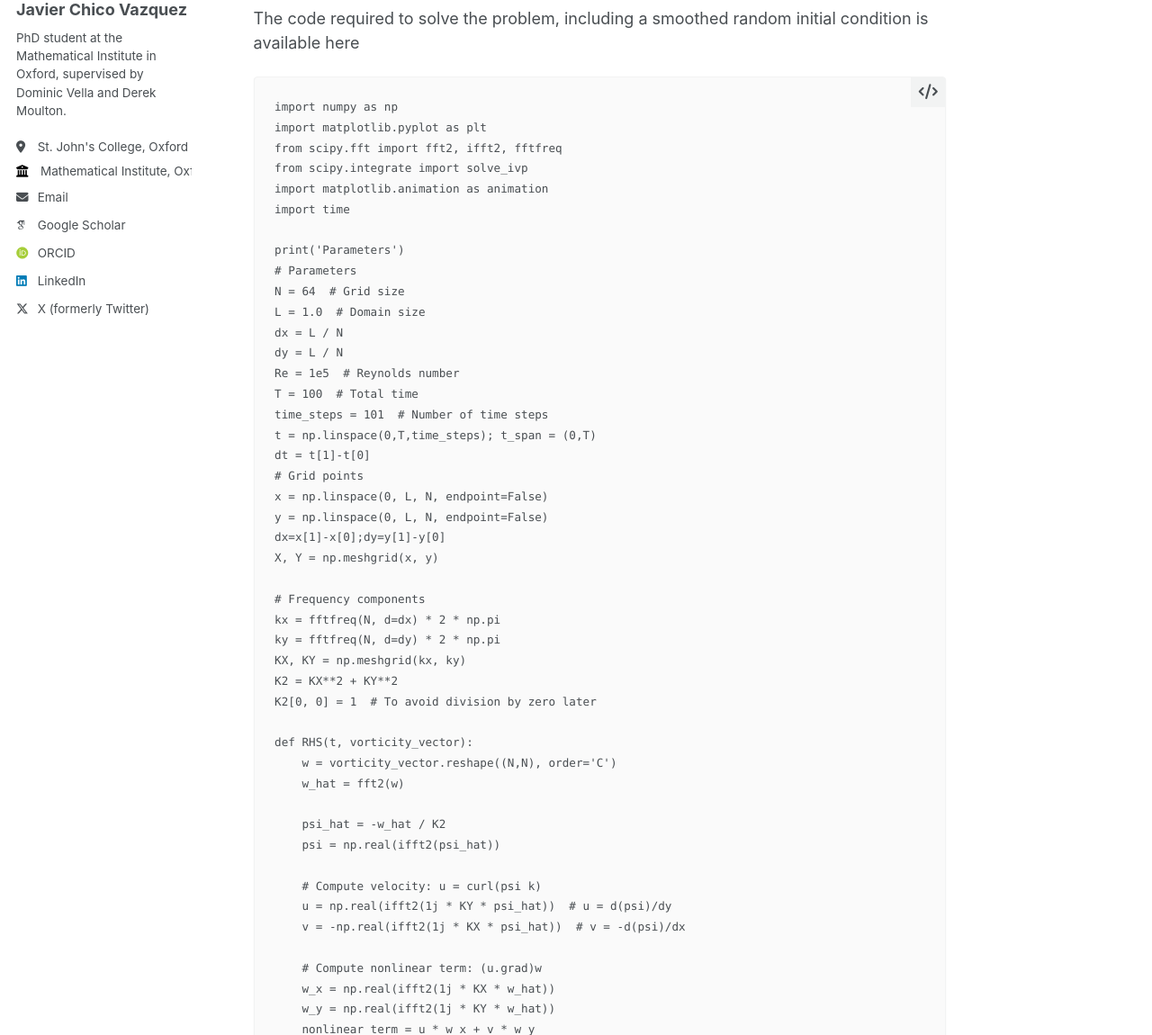
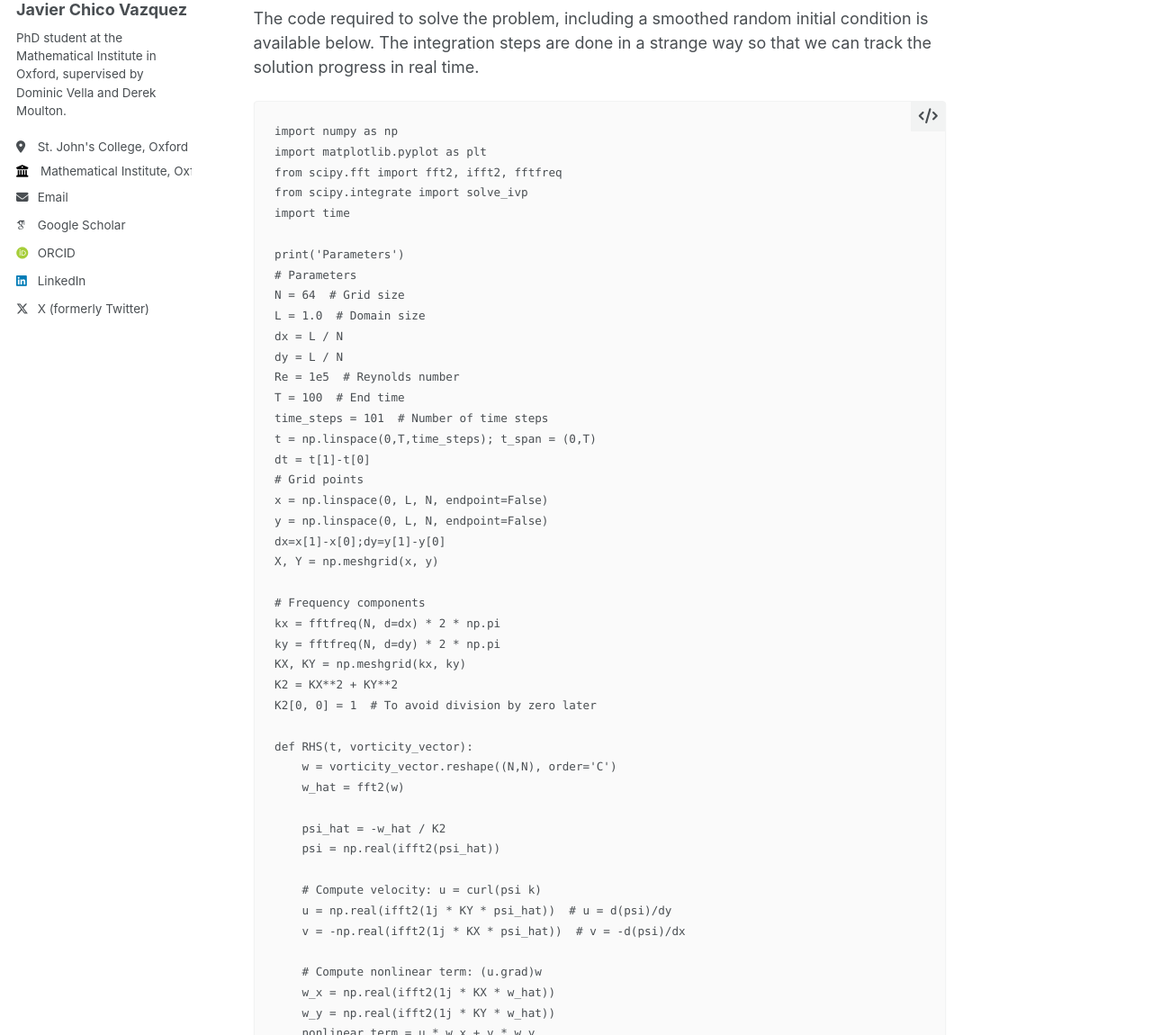
Before and after one commit to JavierChico/JavierChico.github.io, a Jekyll site: the page built from _posts/2024-08-12-vorticity_eq.md, in a window 1280 px wide and 1400 px high, scrolled down 4270 px. Shown: the part 250-1400 px from the top of the window at 90% size. Built offline with Jekyll 4.4.1, drawn with Linux system fonts in a browser that asks for light colours; some web fonts are replaced; some of the changed text lies outside the part shown.

Commit message:
Update 2024-08-12-vorticity_eq.md

````diff
--- a/_posts/2024-08-12-vorticity_eq.md
+++ b/_posts/2024-08-12-vorticity_eq.md
@@ -66,14 +66,13 @@ Using a cluster, we can obtain solutions with N=512
 Your browser does not support the video tag.
 </video>
 
-The code required to solve the problem, including a smoothed random initial condition is available here
+The code required to solve the problem, including a smoothed random initial condition is available below. The integration steps are done in a strange way so that we can track the solution progress in real time.
 
 ```
 import numpy as np
 import matplotlib.pyplot as plt
 from scipy.fft import fft2, ifft2, fftfreq
 from scipy.integrate import solve_ivp
-import matplotlib.animation as animation
 import time
 
 print('Parameters')
@@ -83,7 +82,7 @@ L = 1.0  # Domain size
 dx = L / N
 dy = L / N
 Re = 1e5  # Reynolds number
-T = 100  # Total time
+T = 100  # End time
 time_steps = 101  # Number of time steps
 t = np.linspace(0,T,time_steps); t_span = (0,T)
 dt = t[1]-t[0]
@@ -141,7 +140,7 @@ w_sol_vec[:,0] = vorticity_vector_ic
 start = time.time();print('Start')
 for j in range(len(t)-1):
     t_span_j = (t[j],t[j+1])
-    solution = solve_ivp(RHS, t_span_j, w_sol_vec[:,j],method='RK45', atol=1e-5)
+    solution = solve_ivp(RHS, t_span_j, w_sol_vec[:,j], method='RK45', atol=1e-5)
     w_sol_vec[:,j+1] = solution.y[:,-1]
     print(f"{round(100*(1+j)/len(t),3)} %")
 w_sol = w_sol_vec.reshape((N,N,len(t)),order='C')
````
Also changed, not shown: other parts of _posts/2024-08-12-vorticity_eq.md (+4 -4 lines).
